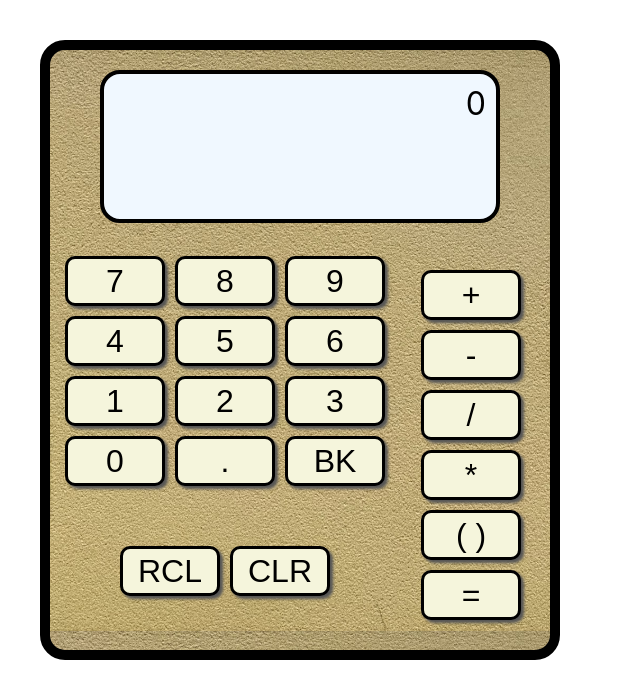
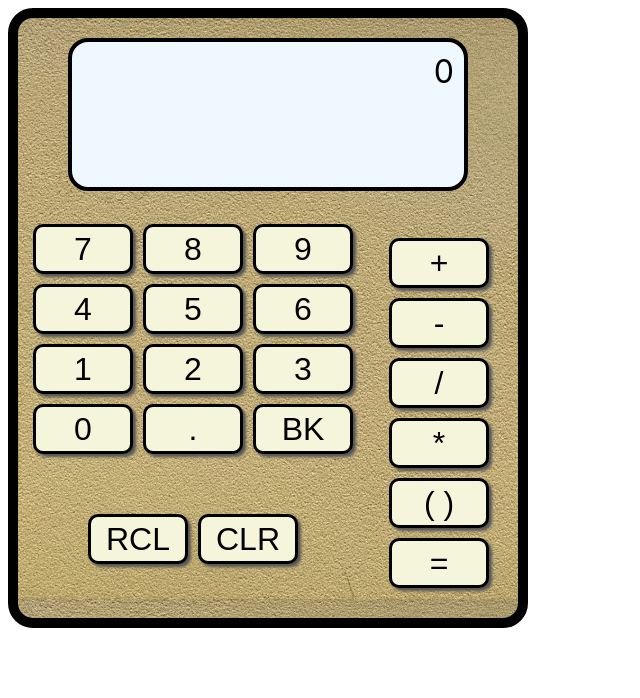
Before and after one commit to ChrisKurz098/reaculator, a React (Create React App) app: page / in a window 1280 px wide. Shown: the top 698 px of the page, without its empty margins (0-640 px from the left). Built offline with nearby package versions, Linux system fonts and the light colour scheme.

Commit message:
Added some teatures and colors

```diff
--- a/src/App.css
+++ b/src/App.css
@@ -40,7 +40,7 @@
 #calculator{
   background-image: url('./assets/plasticTexture.jpg');
   background-size: contain;
-  margin: 5vh;
+  margin: 1vh;
   width: 500px;
   height: 600px;
   border: 10px solid black;
```
